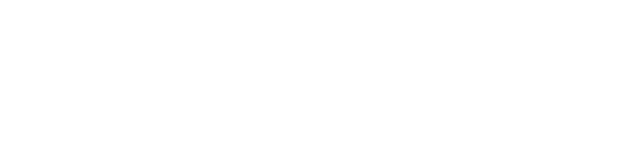
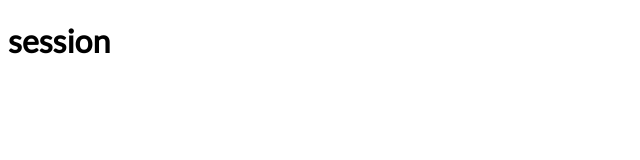
Before and after one commit to JawadZaidi110/HTMLandCSS_Skill_S1, a plain HTML site: page index.html in a window 1280 px wide. Shown: the whole page, without its empty margins (0-640 px from the left). Drawn offline with Linux system fonts and the light colour scheme.

Commit message:
Update index.html

```diff
--- a/index.html
+++ b/index.html
@@ -14,7 +14,7 @@
 </head>
 
 <body>
-
+<h1>session</h1>
 </body>
 
 </html>
```
